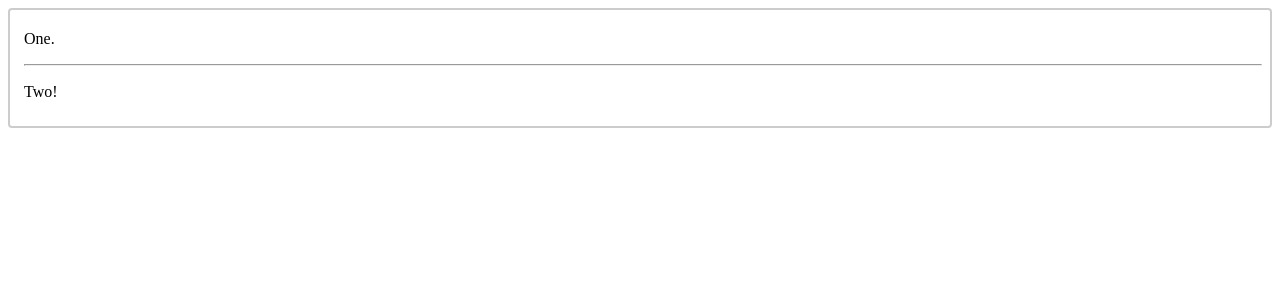
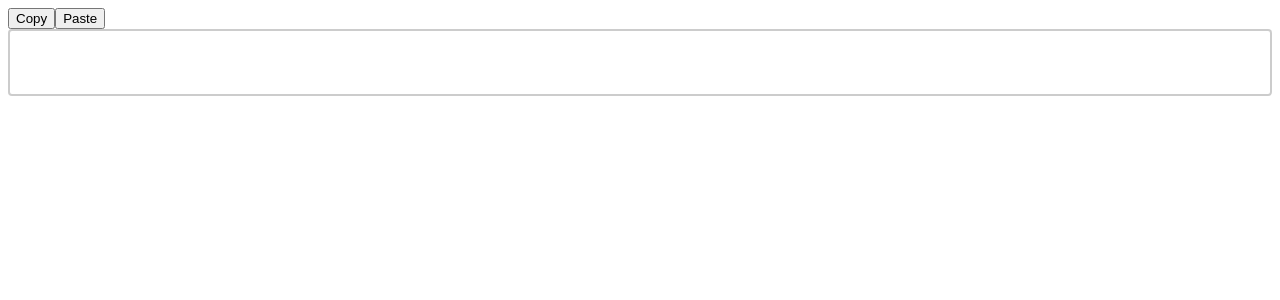
Before and after one commit to Marlon-Buckley/react-prosemirror-example, a React (Create React App) app: page / in a window 1280 px wide. Shown: the top 300 px of the page. Built offline with nearby package versions, Linux system fonts and the light colour scheme.

Commit message:
add a copy/paste button and use react state for editor

```diff
--- a/package.json
+++ b/package.json
@@ -18,6 +18,7 @@
     "react": "^18.2.0",
     "react-dom": "^18.2.0",
     "react-scripts": "5.0.1",
+    "use-prosemirror": "^1.3.0",
     "web-vitals": "^2.1.4"
   },
   "scripts": {
--- a/src/App.js
+++ b/src/App.js
@@ -1,65 +1,77 @@
-import "./App.css";
-import { useEffect } from "react";
+import React, { useEffect, useState } from "react";
 import { EditorState } from "prosemirror-state";
 import { EditorView } from "prosemirror-view";
+import { DOMParser, Schema } from "prosemirror-model";
 import { schema } from "prosemirror-schema-basic";
-import { undo, redo, history } from "prosemirror-history";
+import { addListNodes } from "prosemirror-schema-list";
+import { baseKeymap } from "prosemirror-commands";
 import { keymap } from "prosemirror-keymap";
-import { baseKeymap } from "prosemirror-commands";
+import { undo, redo } from "prosemirror-history";
+import { history } from "prosemirror-history";
 
-//following the steps @ https://prosemirror.net/docs/guide
+import "./App.css";
+
+const customKeys = {
+  "Mod-z": undo,
+  "Shift-Mod-z": redo, // mac
+  "Mod-y": redo, // windows
+};
 
 function App() {
+  const [editorView, setEditorView] = useState(null);
+
   useEffect(() => {
-    //this being react we have to wrap everthing inside useEffect
-    let doc = schema.node("doc", null, [
-      schema.node("paragraph", null, [schema.text("One.")]),
-      schema.node("horizontal_rule"),
-      schema.node("paragraph", null, [schema.text("Two!")]),
-    ]);
+    const mySchema = new Schema({
+      nodes: addListNodes(schema.spec.nodes, "paragraph block*", "block"),
+      marks: schema.spec.marks,
+    });
 
-    let state = EditorState.create({
-      schema,
-      doc: doc, //passing in doc to set the initial state of the editor
-      /*
-        plugins extend the behvaior of the editor
-        here we add history and configure keybinds for undo/redoing changes
-        we also include the baseKeymap, this gives editor expected behaviour
-        for things like enter, delete etc, Prosemirror calls these 'commands'
+    const view = new EditorView(document.querySelector("#editor"), {
+      state: EditorState.create({
+        doc: DOMParser.fromSchema(mySchema).parse(
+          document.querySelector("#content")
+        ),
+        plugins: [keymap({ ...customKeys, ...baseKeymap }), history()],
+      }),
+    });
 
-      */
-      plugins: [
-        history(),
-        keymap({ "Mod-z": undo, "Mod-y": redo }),
-        keymap(baseKeymap),
-      ],
-    });
-    let view = new EditorView(document.querySelector("#editor"), {
-      state,
-      dispatchTransaction(transaction) {
-        /*
-        interactions with the editor generate 'state transactions'
-        document isn't just modified in place, the 'state' of the editor gets updated too
-        this function hooks into transactions so we can see the size of content in the editor
-        by default it starts out at 2? not sure why yet.
-        */
-        console.log(
-          "Document size went from",
-          transaction.before.content.size,
-          "to",
-          transaction.doc.content.size
-        );
-        let newState = view.state.apply(transaction);
-        view.updateState(newState);
-      },
-    });
+    setEditorView(view);
+
+    return () => {
+      view.destroy();
+    };
   }, []);
+
+  const copySelection = (state, dispatch) => {
+    const { from, to } = state.selection;
+    const selectedText = state.doc.textBetween(from, to, "\n");
+    navigator.clipboard.writeText(selectedText);
+  };
+
+  const pasteSelection = async (state, dispatch) => {
+    const textToPaste = await navigator.clipboard.readText();
+    const dispatchPaste = state.tr.replaceSelectionWith(
+      state.schema.text(textToPaste)
+    );
+    dispatch(dispatchPaste);
+  };
 
   return (
     <div className="App">
-      <div id="editor">
-        <div id="content"></div>
+      <div className="menu">
+        <button
+          onClick={() => copySelection(editorView.state, editorView.dispatch)}
+        >
+          Copy
+        </button>
+        <button
+          onClick={() => pasteSelection(editorView.state, editorView.dispatch)}
+        >
+          Paste
+        </button>
       </div>
+      <div id="editor" />
+      <div id="content" />
     </div>
   );
 }
```
Also changed, not shown: src/index.html (added), 1 other file (tests, documents, lock files or other folders).
